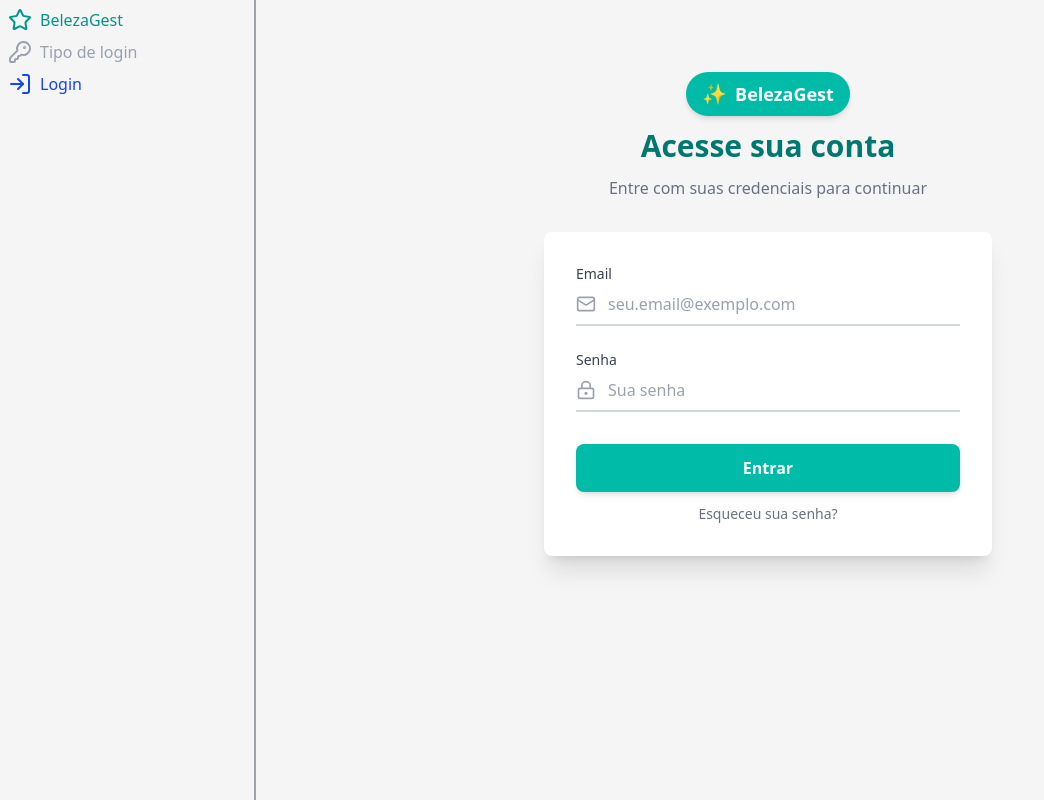
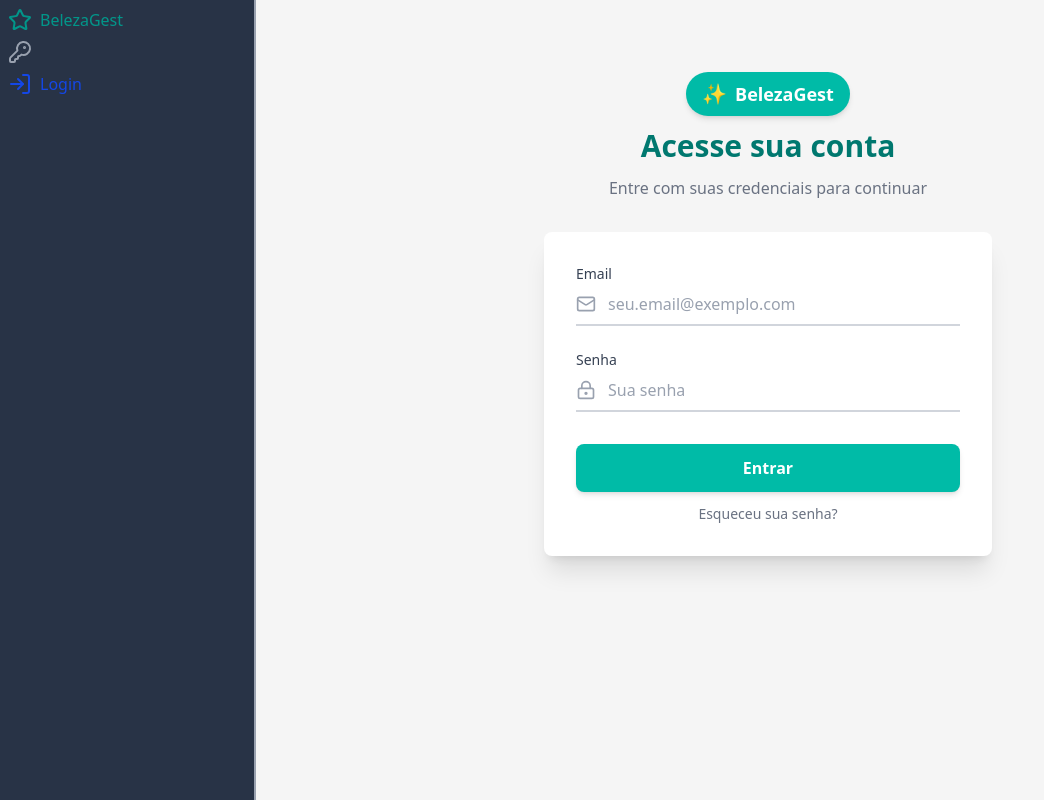
Before and after one commit to GuilhermeCasarim/estagio_unifil, a React (Vite) app in the folder front/: page /login in a window 1280 px wide. Shown: the whole page, without its empty margins (0-1044 px from the left). Built offline with nearby package versions, Linux system fonts and the light colour scheme; no server answers.

Commit message:
fix header

```diff
--- a/front/src/App.jsx
+++ b/front/src/App.jsx
@@ -14,8 +14,7 @@ function App() {
     login: '',
     id: 0,
     status: false,
-    showAdminForm,
-    setShowAdminForm
+    tipo_login: '',
   }) //state para renderizar o login com o localStorage
   useEffect(() => { //caso tenha token no localStorage, faz o login automatico
     axios.get('http://localhost:3001/auth/auth', {
@@ -31,7 +30,8 @@ function App() {
           setAuthState({
             login: res.data.login,
             id: res.data.id,
-            status: true
+            status: true,
+            tipo_login: res.data.tipo_login
           })
         }
       })
--- a/front/src/components/Header.jsx
+++ b/front/src/components/Header.jsx
@@ -6,12 +6,12 @@ import { ChartColumnIncreasing, DollarSign, Home, KeyRound, LogIn, LogOut, Noteb
 export const Header = () => {
   const { authState, logout } = useContext(AuthContext)
   const navigate = useNavigate()
-
+      //text black ou slate-100
   return (
-    <div className='flex flex-col text-black
+    <div className='flex flex-col text-slate-400
     space-y-2 p-2 h-full border-r-2 border-gray-400 '>
       <p className='text-teal-600 flex gap-2'>  <Star /> BelezaGest</p>
-      <p className='text-gray-400 flex gap-2'> <KeyRound /> Tipo de login</p>
+      <p className='text-gray-400 flex gap-2'> <KeyRound /> {authState.tipo_login}</p>
       {authState.status == false ? ( //renderiza insta
         <Link className='text-blue-700 flex gap-2' to='/login'> <LogIn /> Login</Link>
       ) : (
--- a/front/src/components/MainLayout.jsx
+++ b/front/src/components/MainLayout.jsx
@@ -56,8 +56,9 @@ export const MainLayout = () => {
     <div className='flex min-h-screen h-full bg-neutral-100'>
 
       <aside
-        className={`w-1/5 fixed h-screen top-0 left-0 z-50 transition-colors duration-300 ${showAdminForm ? 'bg-black/40' : 'bg-neutral-100'
+        className={`w-1/5 fixed h-screen top-0 left-0 z-50 transition-colors duration-300 ${showAdminForm ? 'bg-black/40' : 'bg-slate-800/95'
           }`}
+          // bg-neutral-100 ou slate-800
       >
         <Header />
       </aside>
--- a/front/src/pages/Login.jsx
+++ b/front/src/pages/Login.jsx
@@ -27,6 +27,7 @@ export const Login = () => {
                     login: res.data.login,
                     id: res.data.id,
                     status: true,
+                    tipo_login: res.data.tipo_login
                 });
                 navigate('/')
             }
```
